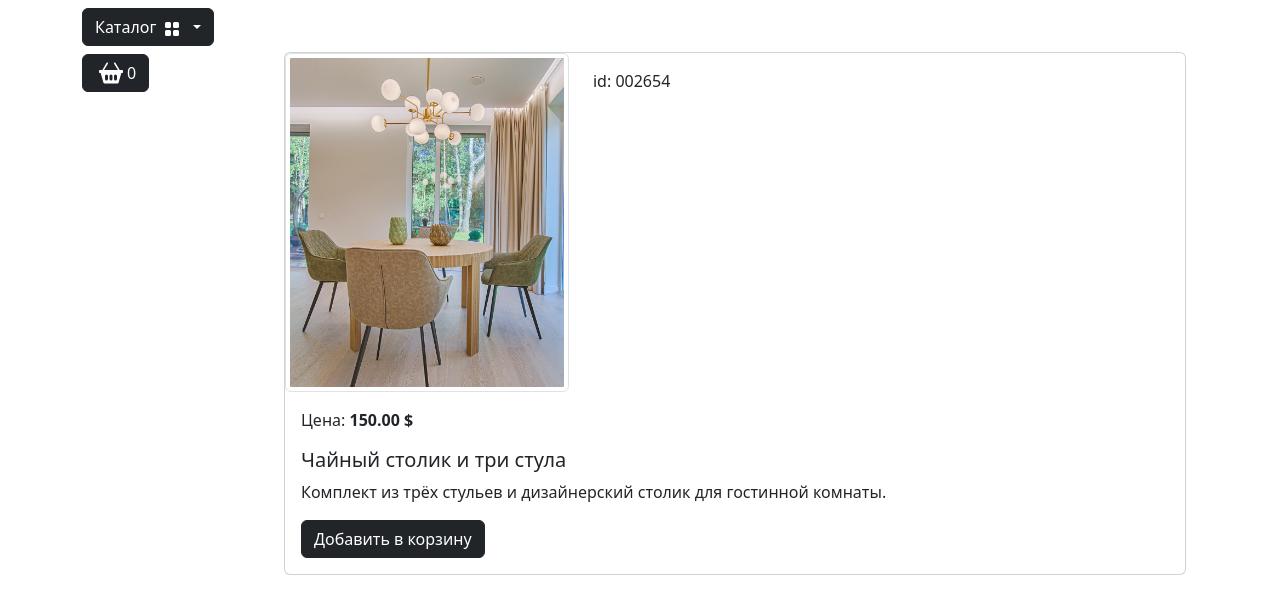
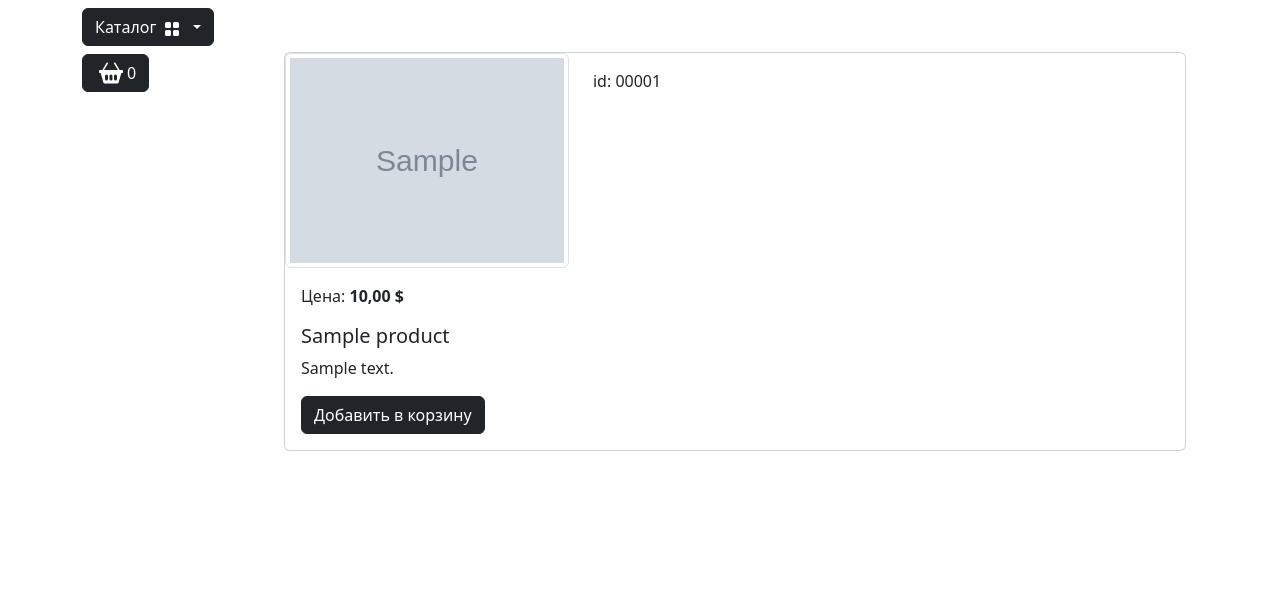
Before and after one commit to KhomenokNastya/online-shop, a Django app: template goods/templates/goods/products.html in a window 1280 px wide. Shown: the part 56-670 px from the top of the page. Run offline with Django 4.2, Linux system fonts and the light colour scheme; tables that the repository leaves empty hold one stand-in row (values such as "Sample post"); the template is opened without the code that fills it: values that come from a table or form of the project are taken from there, most other values are stand-ins (such as "Sample title", 1, 10 or a date in 2020); grey boxes marked "Sample" are stand-in pictures; parts of the project's set-up code (start-up, migrations or seed data) failed here and were passed over; some libraries are stand-ins or nearby versions.

Commit message:
Slug converter for product

```diff
--- a/goods/templates/goods/catalog.html
+++ b/goods/templates/goods/catalog.html
@@ -51,7 +51,7 @@
                         <img src="{% static "deps/images/Not found image.png" %}" class="card-img-top" alt="{{ product.name }}">
                     {% endif %}
                     <div class="card-body">
-                        <a href="#">
+                        <a href="{% url "catalog:product" product.slug %}">
                             <p class="card-title">{{ product.name }}</p>
                         </a>
                         <p class="card-text text-truncate">{{ product.description }}</p>
--- a/goods/templates/goods/products.html
+++ b/goods/templates/goods/products.html
@@ -7,11 +7,11 @@
             <div class="row">
                 <!-- Миниатюры -->
                 <div class="col-md-4">
-                    <img src="../deps/images/goods/set of tea table and three chairs.jpg"
+                    <img src="{{ product.image.url }}"
                         class="img-thumbnail" data-bs-toggle="modal" data-bs-target="#imageModal1">
                 </div>
                 <div class="col-md-4 ">
-                    <p class="product_id mt-3">id: 002654</p>
+                    <p class="product_id mt-3">id: {{ product.display_id }}</p>
                 </div>
                 <!-- Увеличить изображение в модальном окне -->
                 <div class="modal fade" id="imageModal1" tabindex="-1"
@@ -19,12 +19,12 @@
                     <div class="modal-dialog modal-lg">
                         <div class="modal-content">
                             <div class="modal-header">
-                                <h5 class="modal-title" id="imageModal1Label">Изображение 1</h5>
+                                <h5 class="modal-title" id="imageModal1Label">{{ product.name }}</h5>
                                 <button type="button" class="btn-close" data-bs-dismiss="modal"
                                     aria-label="Закрыть"></button>
                             </div>
                             <div class="modal-body">
-                                <img src="../deps/images/goods/set of tea table and three chairs.jpg"
+                                <img src="{{ product.image.url }}"
                                     class="img-fluid" alt="Изображение 1">
                             </div>
                         </div>
@@ -33,10 +33,9 @@
             </div>
             <!-- Описание товара -->
             <div class="card-body">
-                <p class="card-text">Цена: <strong>150.00 $</strong></p>
-                <h5 class="card-title">Чайный столик и три стула</h5>
-                <p class="card-text">Комплект из трёх стульев и дизайнерский столик для гостинной
-                    комнаты.</p>
+                <p class="card-text">Цена: <strong>{{ product.sell_price }} $</strong></p>
+                <h5 class="card-title">{{ product.name }}</h5>
+                <p class="card-text">{{ product.description }}</p>
                 <a href="#" class="btn btn-dark add-to-cart">Добавить в корзину</a>
             </div>
         </div>
--- a/goods/urls.py
+++ b/goods/urls.py
@@ -5,5 +5,5 @@ app_name = 'goods'
 
 urlpatterns = [
     path('', views.catalog, name='index'),
-    path('product/', views.product, name='product'),
+    path('product/<slug:product_slug>/', views.product, name='product'),
 ]
```
Also changed, not shown: goods/views.py (+8 -2 lines).
